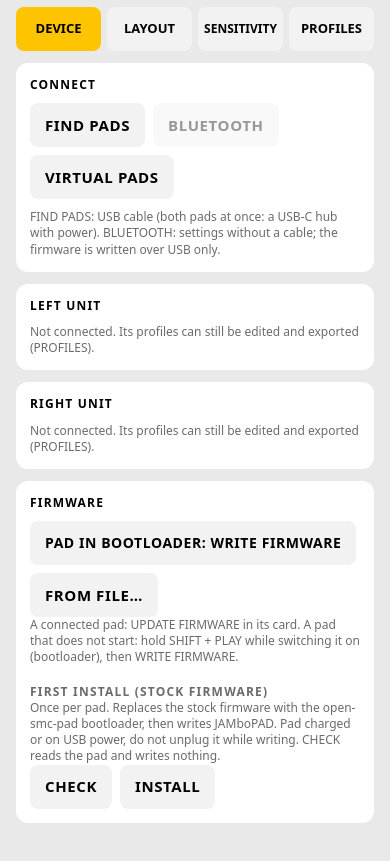
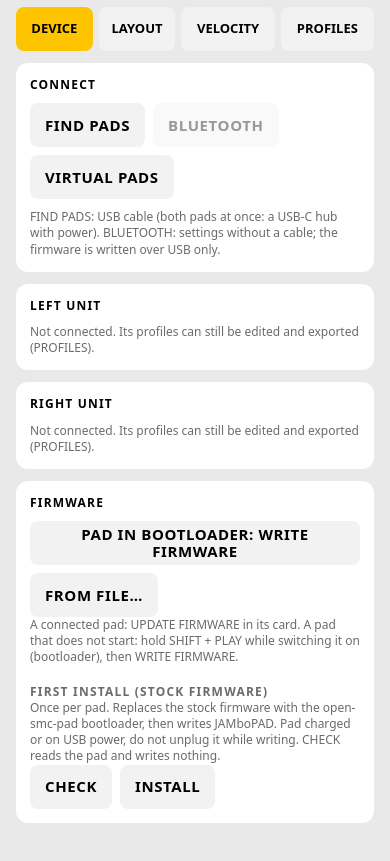
Before and after one commit to djPtrvch/SMC-Pad-Controller, a website built with Vite: page web/index.html in a window 390 px wide. Shown: the part 49-910 px from the top of the page. Built offline with nearby package versions, Linux system fonts and the light colour scheme.

Commit message:
Buttons: two words wrap, one word shrinks; VELOCITY tab; tabs sized by their names
Co-Authored-By: Claude Opus 5.5 <noreply@anthropic.com>
Claude-Session: https://claude.ai/code/session_01KhsKTPnSmPBgqDuRt3vuh4

```diff
--- a/web/src/i18n.ts
+++ b/web/src/i18n.ts
@@ -21,7 +21,7 @@ export function setLang(l: Lang) {
 
 const RU: Record<string, string> = {
   // tabs, header
-  DEVICE: 'УСТРОЙСТВО', LAYOUT: 'РАСКЛАДКА', SENSITIVITY: 'СИЛА УДАРА', PROFILES: 'ПРОФИЛИ',
+  DEVICE: 'УСТРОЙСТВО', LAYOUT: 'РАСКЛАДКА', VELOCITY: 'ЧУВСТВИТЕЛЬНОСТЬ', PROFILES: 'ПРОФИЛИ',
   SAVE: 'СОХРАНИТЬ', SAVED: 'СОХРАНЕНО', 'not connected': 'не подключено', offline: 'не подключён',
   // device page
   CONNECT: 'ПОДКЛЮЧЕНИЕ', 'FIND PADS': 'НАЙТИ ПЭДЫ', BLUETOOTH: 'BLUETOOTH', 'VIRTUAL PADS': 'ВИРТУАЛЬНЫЕ ПЭДЫ',
@@ -64,7 +64,7 @@ const RU: Record<string, string> = {
     'ОПОЗНАТЬ: нажмите элемент на пэде — он подсветится здесь. Проверьте, что схема совпадает с устройством.',
   IDENTIFY: 'ОПОЗНАТЬ', 'Virtual pad:': 'Виртуальный пэд:', HIT: 'УДАР', TURN: 'ПОВОРОТ', PRESS: 'НАЖАТЬ',
   MESSAGE: 'СООБЩЕНИЕ', NOTE: 'НОТА', ACTION: 'ДЕЙСТВИЕ', CHANNEL: 'КАНАЛ', 'CC NUMBER': 'НОМЕР CC', PROGRAM: 'ПРОГРАММА',
-  MODE: 'РЕЖИМ', MOMENTARY: 'МОМЕНТАЛЬНЫЙ', TOGGLE: 'ВКЛЮЧЕНИЕ-ВЫКЛЮЧЕНИЕ', 'LEFT CONTROLLER': 'ЛЕВЫЙ КОНТРОЛЛЕР', 'RIGHT CONTROLLER': 'ПРАВЫЙ КОНТРОЛЛЕР', MIN: 'МИН', MAX: 'МАКС', SPEED: 'СКОРОСТЬ',
+  MODE: 'РЕЖИМ', MOMENTARY: 'МОМЕНТАЛЬНЫЙ', TOGGLE: 'ВКЛ-ВЫКЛ', 'LEFT CONTROLLER': 'ЛЕВЫЙ КОНТРОЛЛЕР', 'RIGHT CONTROLLER': 'ПРАВЫЙ КОНТРОЛЛЕР', MIN: 'МИН', MAX: 'МАКС', SPEED: 'СКОРОСТЬ',
   'min > max: inverted': 'мин > макс — наоборот', 'steps per click': 'шагов на щелчок',
   ABSOLUTE: 'АБСОЛЮТНЫЙ', 'REL OFFSET 64': 'ОТНОС. OFFSET 64', "REL 2'S COMPL.": 'ОТНОС. 2’S COMPL.', 'REL SIGNED BIT': 'ОТНОС. SIGNED BIT',
   'IDLE COLOR': 'ЦВЕТ В ПОКОЕ', 'PRESSED COLOR': 'ЦВЕТ ПРИ НАЖАТИИ', 'HOST COLOR': 'ЦВЕТ ОТ ПРИЛОЖЕНИЯ', 'when the app lights it': 'когда его зажигает приложение',
--- a/web/src/main.ts
+++ b/web/src/main.ts
@@ -7,7 +7,7 @@ import { layoutPage } from './ui/layout';
 import { profilesPage } from './ui/profiles';
 import { enterSensitivity, sensitivityPage } from './ui/sensitivity';
 
-const TABS: [Tab, string][] = [['device', 'DEVICE'], ['layout', 'LAYOUT'], ['sensitivity', 'SENSITIVITY'], ['profiles', 'PROFILES']];
+const TABS: [Tab, string][] = [['device', 'DEVICE'], ['layout', 'LAYOUT'], ['sensitivity', 'VELOCITY'], ['profiles', 'PROFILES']];
 const root = document.getElementById('app')!;
 
 function setTab(t: Tab) {
@@ -50,6 +50,8 @@ function render() {
     ].filter((x): x is HTMLElement => x !== null),
   );
   translateTree(root);
+  // tabs share the width by the length of their (translated) names: one font size for all
+  root.querySelectorAll<HTMLElement>('nav > button').forEach((b) => { b.style.flex = `${(b.textContent ?? '').length + 2} 1 0`; });
   fitText(root);
   window.scrollTo(0, scroll);
 }
--- a/web/src/style.css
+++ b/web/src/style.css
@@ -13,7 +13,8 @@ html, body { overflow-x: hidden; margin: 0; background: var(--bg); color: var(--
 header { min-width: 0; display: flex; align-items: center; gap: 12px; padding: 14px 0 10px; position: sticky; top: 0; background: var(--bg); z-index: 2; }
 .brand { font-size: 18px; font-weight: 800; letter-spacing: .06em; }
 .status { flex: 1; color: var(--dim); font-size: 13px; overflow: hidden; text-overflow: ellipsis; white-space: nowrap; }
-nav { display: grid; grid-template-columns: repeat(4, minmax(0, 1fr)); gap: 6px; margin-bottom: 12px; }
+nav { display: flex; gap: 6px; margin-bottom: 12px; }
+nav > button { flex: 1 1 auto; }
 nav button { padding: 0 4px; font-size: 13px; letter-spacing: 0; min-width: 0; overflow: hidden; }
 
 button, select, input { font: inherit; color: var(--fg); background: var(--panel2); border: 1px solid transparent; border-radius: 8px; min-height: 44px; padding: 0 14px; }
@@ -39,7 +40,7 @@ h3 { margin: 8px 0 0; font-size: 12px; letter-spacing: .1em; color: var(--dim);
 .busy { position: fixed; top: 12px; right: 16px; color: var(--accent); font-weight: 800; }
 .badge { background: var(--accent); color: #000; font-size: 11px; font-weight: 800; padding: 4px 8px; border-radius: 6px; }
 .seg { display: flex; flex-wrap: wrap; gap: 4px; }
-.seg button { flex: 1; min-width: 0; padding: 0 6px; font-size: 13px; }
+.seg button { flex: 1 1 0; min-width: 72px; padding: 0 6px; font-size: 13px; }
 select.color { padding-left: 8px; }
 progress { width: 100%; height: 14px; accent-color: var(--accent); }
 
@@ -120,3 +121,4 @@ svg .hit { fill: transparent; }
 .bank-now { font-size: 13px; font-weight: 800; letter-spacing: .06em; color: var(--accent); }
 .bank-who { font-size: 13px; font-weight: 800; letter-spacing: .06em; }
 .bank-arrow { color: var(--dim); }
+.editor .field:has(.seg) { grid-column: 1 / -1; }
--- a/web/src/ui/dom.ts
+++ b/web/src/ui/dom.ts
@@ -66,16 +66,21 @@ export function toggle(label: string, on: boolean, onChange: (v: boolean) => voi
     h('span', { class: 'switch' + (on ? ' on' : '') }, h('span', { class: 'knob' })));
 }
 
-// text that does not fit its button gets smaller (down to 10 px), then wraps
+// text that does not fit its button: several words go onto two lines; one word gets smaller
 export function fitText(root: HTMLElement) {
   root.querySelectorAll<HTMLElement>('button, .badge').forEach((el) => {
     el.style.fontSize = '';
     el.style.whiteSpace = '';
+    el.style.lineHeight = '';
+    if (el.scrollWidth <= el.clientWidth + 1) return;
+    if (/\s/.test((el.textContent ?? '').trim())) {
+      el.style.whiteSpace = 'normal';
+      el.style.lineHeight = '1.15';
+    }
     let size = parseFloat(getComputedStyle(el).fontSize);
-    while (el.scrollWidth > el.clientWidth + 1 && size > 10) {
-      size -= 1;
+    while (el.scrollWidth > el.clientWidth + 1 && size > 8) {
+      size -= 0.5;
       el.style.fontSize = `${size}px`;
     }
-    if (el.scrollWidth > el.clientWidth + 1) el.style.whiteSpace = 'normal';
   });
 }
```
Also changed, not shown: CLAUDE.md (+1 -1 lines).
